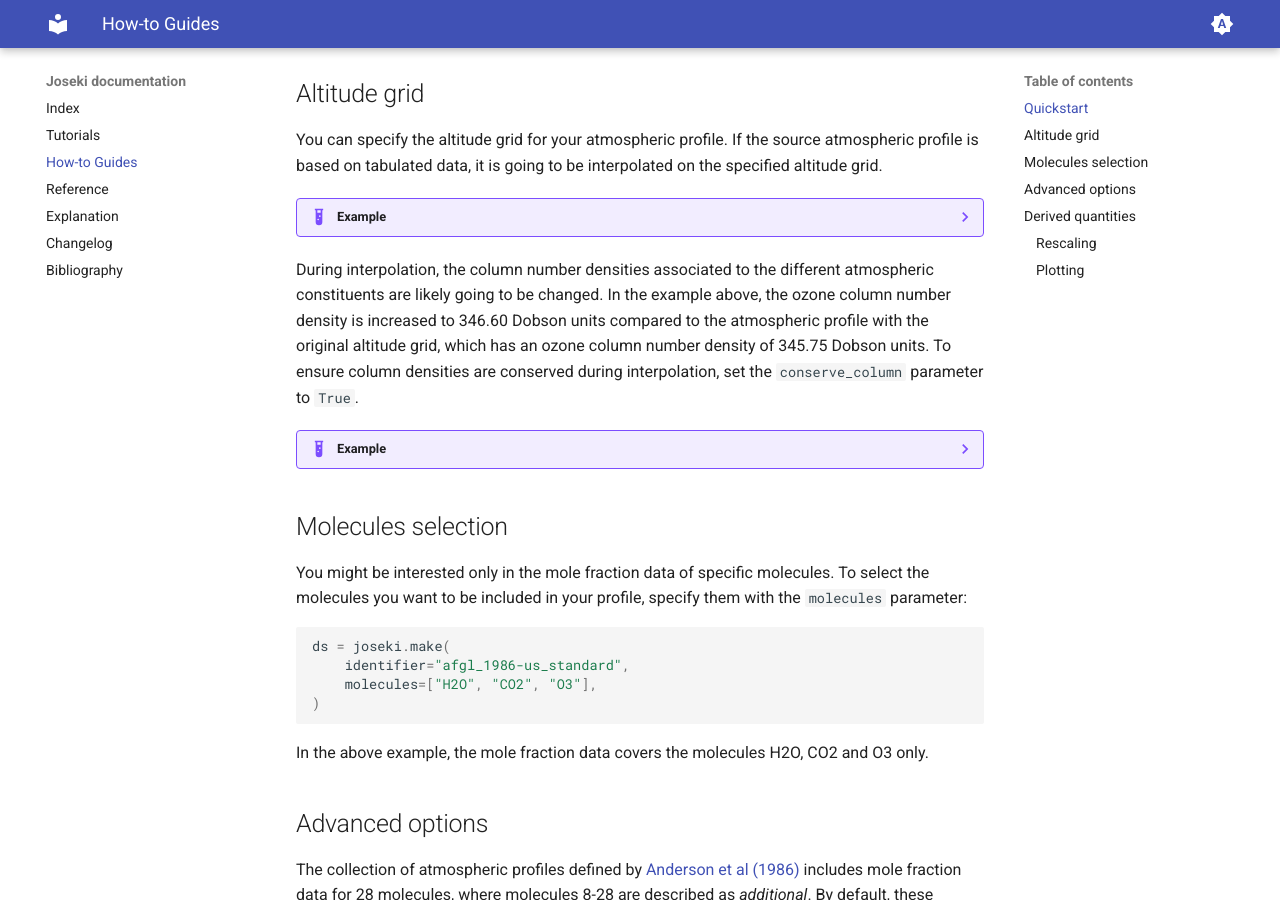
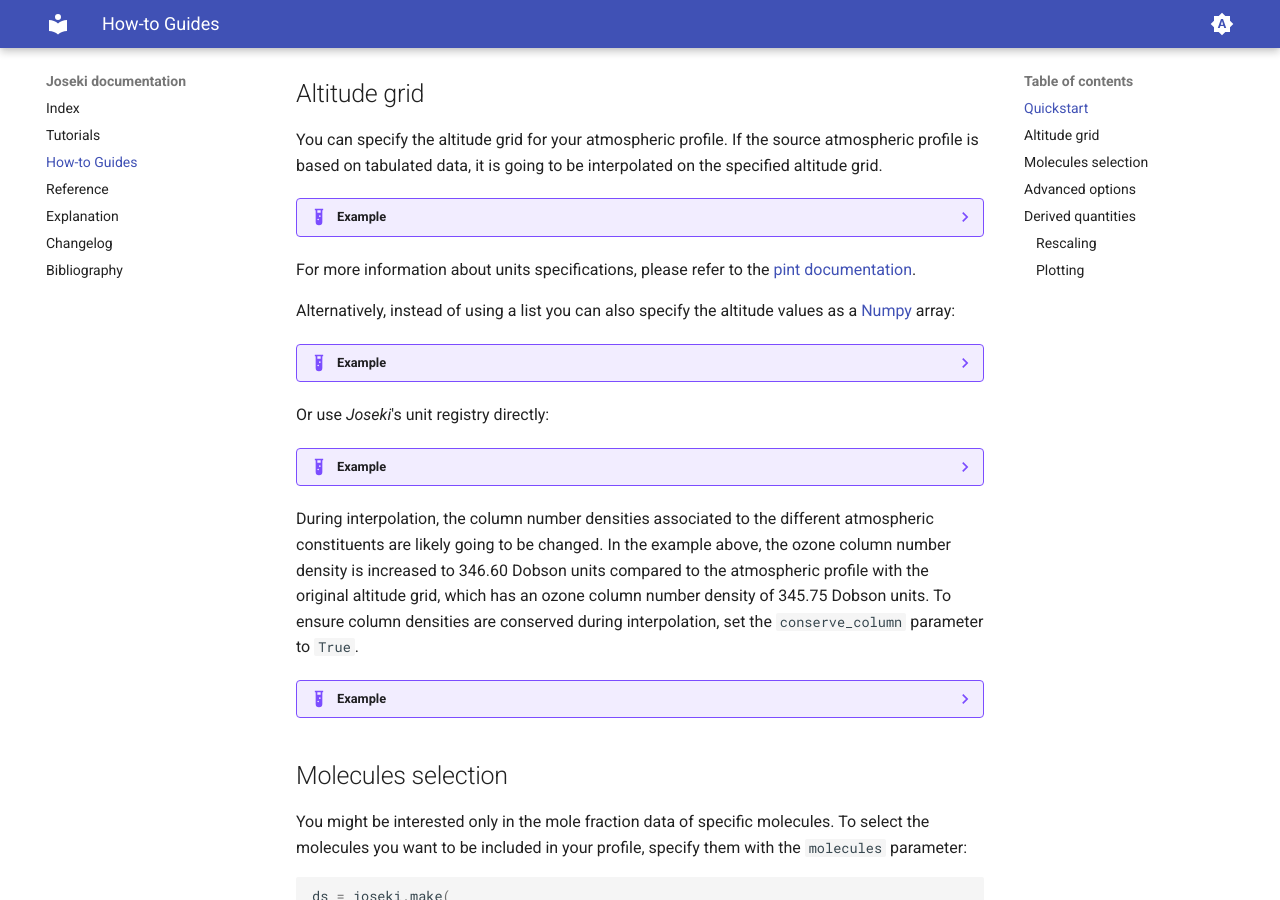
Before and after one commit to rayference/joseki, an MkDocs documentation site: the page built from docs/how-to-guides.md, in a window 1280 px wide and 900 px high, scrolled down 804 px. Built offline with MkDocs 1.6.1 and Material for MkDocs 9.7.7, drawn with Linux system fonts in a browser that asks for light colours; the version menu is left out.

````diff
--- a/docs/how-to-guides.md
+++ b/docs/how-to-guides.md
@@ -59,10 +59,43 @@ on the specified altitude grid.
 ??? example "Example"
 
     ```python
+    ds = joseki.make(
+        identifier="afgl_1986-us_standard",
+        z={
+            "value": [0, 10, 20, 30, 40, 50, 60, 70, 80, 90, 100],
+            "units": "km",
+        },
+    )
+    ```
+
+For more information about units specifications, please refer to the
+[pint documentation](https://pint.readthedocs.io/en/stable/).
+
+Alternatively, instead of using a list you can also specify the altitude values
+as a [Numpy](https://numpy.org/doc/stable/) array:
+
+??? example "Example"
+
+    ```python
     import numpy as np
 
+    ds = joseki.make(
+        identifier="afgl_1986-us_standard",
+        z={
+            "value": np.linspace(0, 100, 51),
+            "units": "km",
+        },
+    )
+    ```
+
+Or use *Joseki*'s unit registry directly:
+
+??? example "Example"
+
+    ```python
     from joseki.units import ureg
 
+    import numpy as np
 
     ds = joseki.make(
         identifier="afgl_1986-us_standard",
````
Also changed, not shown: docs/changelog.md (+2 -0 lines), 2 other files.
